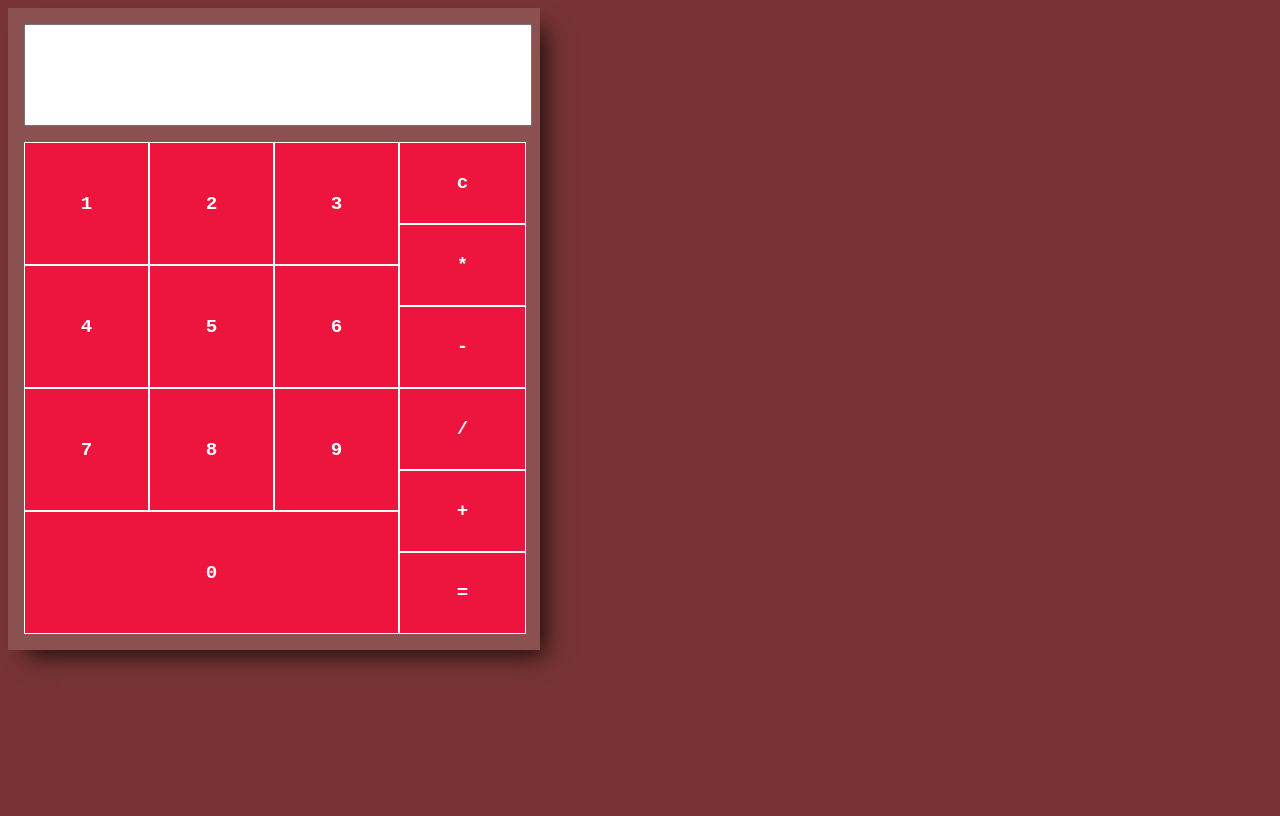
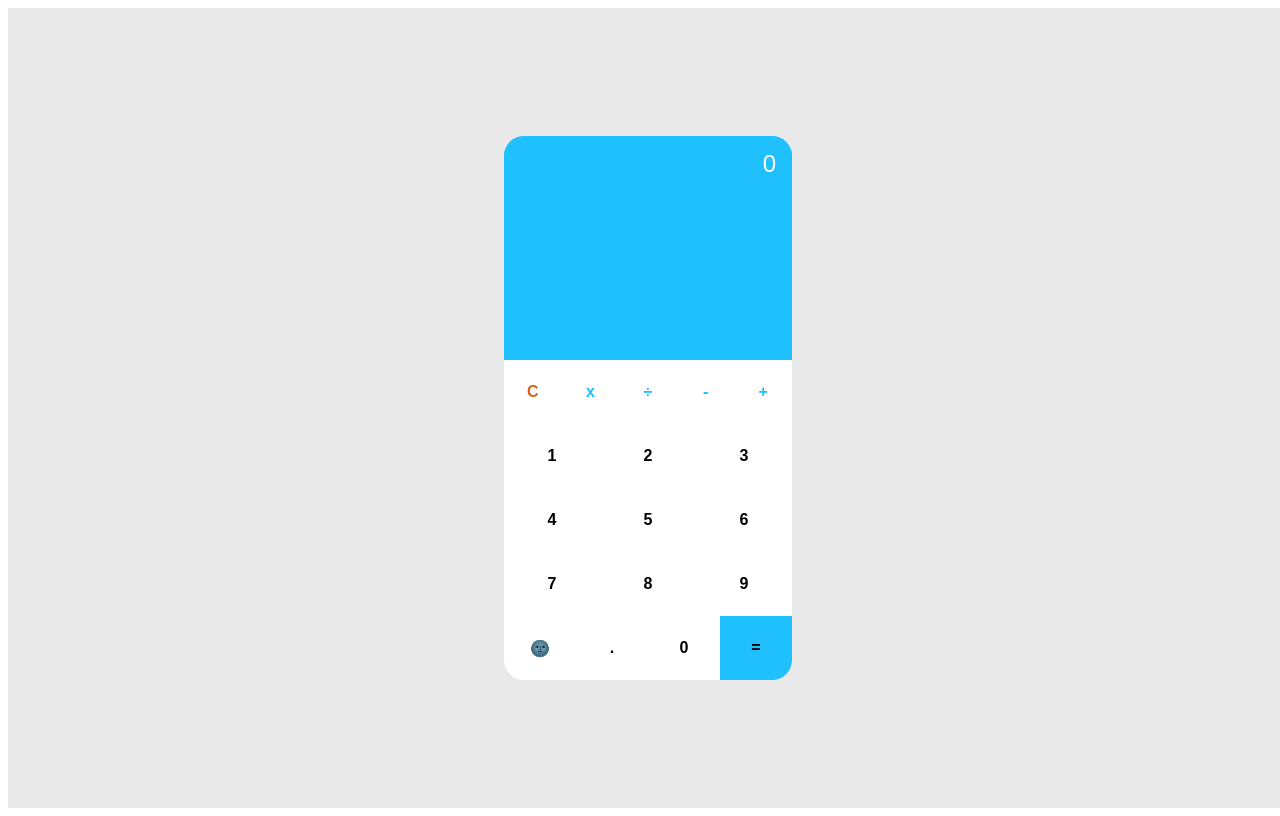
Before and after one commit to emysc/Calculator, a React (Vite) app in the folder calculator/: page / in a window 1280 px wide. Built offline with nearby package versions, Linux system fonts and the light colour scheme.

Commit message:
Creating states for parcial result and theming

```diff
--- a/calculator/package.json
+++ b/calculator/package.json
@@ -8,7 +8,6 @@
     "preview": "vite preview"
   },
   "dependencies": {
-    "mathjs": "^10.5.3",
     "react": "^18.0.0",
     "react-dom": "^18.0.0"
   },
--- a/calculator/src/App.css
+++ b/calculator/src/App.css
@@ -1,29 +1,145 @@
-html {
-    background-color: #783434;
+:root {
+  --primary: #20c0ff;
+  --secondary: #d6641c;
+  --dark: #0c263b;
+  --dark-bg: #000000;
+  --light: #ffffff;
+  --light-grey: #e9e9e9;
+}
+
+* {
+  font-family: sans-serif, Courier, monospace;
+}
+
+button {
+  appearance: none;
+  border: none;
+  outline: none;
+  cursor: pointer;
+  transition: 0.5s;
+  font-weight: bold;
+  font-size: 1em;
+}
+
+.App {
+  display: flex;
+  justify-content: center;
+  align-items: center;
+  min-height: 100vh;
+  min-width: 100vw;
+}
+
+.App.dark {
+  background-color: var(--dark-bg);
+}
+
+.App.light {
+  background-color: var(--light-grey);
 }
 
 .container {
+  border-radius: 20px;
+  overflow: hidden;
+}
+
+.output {
   display: flex;
   flex-wrap: wrap;
-  justify-content: center;
-  padding: 1rem;
-  max-width: 500px;
-  background-color: #ffffff24;
-  box-shadow: 12px 13px 22px -7px rgba(0, 0, 0, 0.75);
-  -webkit-box-shadow: 12px 13px 22px -7px rgba(0, 0, 0, 0.75);
-  -moz-box-shadow: 12px 13px 22px -7px rgba(0, 0, 0, 0.75);
+  max-width: 18em;
 }
 
-.numbers_container {
-  display: flex;
-  flex-wrap: wrap;
-  width: 75%;
-  height: auto;
-  margin-top: 1rem;
+.output span {
+  overflow: auto;
+  overflow-wrap: break-word;
+  word-wrap: break-word;
+  hyphens: auto;
+  flex: 1 1 0;
+  text-align: right;
+  padding: 15px;
+  outline: none;
+  height: 8em;
+  font-size: 1.5em;
+  line-height: 1em;
+  color: var(--light);
 }
 
-.ops_container {
-  width: 25%;
-  height: auto;
-  margin-top: 1rem;
+.dark .output span {
+  border: 1px solid var(--dark);
+  border-bottom-color: var(--primary);
+  background-color: var(--dark);
 }
+
+.light .output span {
+  border: 1px solid var(--primary);
+  border-bottom-color: var(--primary);
+  background-color: var(--primary);
+}
+
+.operations,
+.numbers,
+.last {
+  display: flex;
+}
+
+.operations button,
+.numbers button,
+.last button {
+  height: 4em;
+  width: 2em;
+}
+
+.dark .operations button,
+.dark .numbers button,
+.dark .last button {
+  background-color: var(--dark);
+  color: var(--light);
+}
+
+.light .operations button,
+.light .numbers button,
+.light .last button {
+  background-color: var(--light);
+  color: var(--dark-bg);
+}
+
+.light .operations button:hover,
+.light .numbers button:hover,
+.light .last button:hover {
+  opacity: 0.4;
+}
+
+.operations button:hover,
+.numbers button:hover,
+.last button:hover {
+  opacity: 0.9;
+}
+
+.operations button {
+  color: var(--primary);
+  flex: 1 1 0%;
+}
+
+button.custom {
+  color: var(--primary) !important;
+}
+
+.numbers,
+.last {
+  flex-wrap: wrap;
+}
+
+.operations > button:first-child {
+  color: var(--secondary);
+}
+
+.numbers button {
+  flex: 1 1 33.333%;
+}
+
+.last button {
+  flex: 1 1 25%;
+}
+
+.last > button:last-child {
+  background-color: var(--primary);
+}
--- a/calculator/src/App.tsx
+++ b/calculator/src/App.tsx
@@ -1,47 +1,93 @@
-import { create, all } from "mathjs";
 import { useState } from "react";
-import ButtonsOperations from "./components/ButtonsOperations";
 import Calculation from "./components/Calculation";
 import "./App.css";
 
-const math = create(all);
-
 function App() {
   const [value, setValue] = useState<string>("");
+  const [result, setResult] = useState<string>("");
+  const [theme, setTheme] = useState<string>("light");
+  const ops = ["*", "-", ".", "+", "/", "÷", "x"];
 
-  function amountReceived(x: any, y: string) {
-    if (x === "=") {
-      setValue(math.evaluate(value));
-    } else {
-      setValue(value + x);
+  const toggleTheme = () => {
+    setTheme((curr) => (curr === "light" ? "dark" : "light"));
+  };
+
+  const createDigits = () => {
+    const digits = [];
+    for (let i = 1; i < 10; i++) {
+      digits.push(
+        <button
+          key={i}
+          type="button"
+          onClick={(e) => amountReceived(i.toString(), e)}
+        >
+          {i}
+        </button>
+      );
     }
-    if (x === "c") {
-      setValue("");
+    return digits;
+  };
+
+  const calculate = () => {
+    setValue(eval(value).toString());
+  };
+
+  function clear() {
+    setValue("");
+    setResult("");
+  }
+
+  function amountReceived(x: string, y: any) {
+    if (
+      (ops.includes(x) && value === "") ||
+      (ops.includes(x) && ops.includes(value.slice(-1)))
+    ) {
+      return;
+    }
+
+    setValue(value + x);
+
+    if (!ops.includes(x)) {
+      setResult(eval(value + x).toString());
     }
   }
 
   return (
-    <div className="container">
-      <Calculation screenValue={value} />
-      <div className="numbers_container">
-        <ButtonsOperations operation="1" clickButton={amountReceived} />
-        <ButtonsOperations operation="2" clickButton={amountReceived} />
-        <ButtonsOperations operation="3" clickButton={amountReceived} />
-        <ButtonsOperations operation="4" clickButton={amountReceived} />
-        <ButtonsOperations operation="5" clickButton={amountReceived} />
-        <ButtonsOperations operation="6" clickButton={amountReceived} />
-        <ButtonsOperations operation="7" clickButton={amountReceived} />
-        <ButtonsOperations operation="8" clickButton={amountReceived} />
-        <ButtonsOperations operation="9" clickButton={amountReceived} />
-        <ButtonsOperations operation="0" clickButton={amountReceived} />
-      </div>
-      <div className="ops_container">
-        <ButtonsOperations operation="c" clickButton={amountReceived} />
-        <ButtonsOperations operation="*" clickButton={amountReceived} />
-        <ButtonsOperations operation="-" clickButton={amountReceived} />
-        <ButtonsOperations operation="/" clickButton={amountReceived} />
-        <ButtonsOperations operation="+" clickButton={amountReceived} />
-        <ButtonsOperations operation="=" clickButton={amountReceived} />
+    <div className={"App " + theme}>
+      <div className="container" >
+        <Calculation parcialResult={result} screenValue={value} />
+        <div className="operations">
+          <button type="button" onClick={(e) => clear()}>
+            C
+          </button>
+          <button type="button" className="custom" onClick={(e) => amountReceived("*", e)}>
+            x
+          </button>
+          <button type="button" className="custom" onClick={(e) => amountReceived("/", e)}>
+            ÷
+          </button>
+          <button type="button" className="custom" onClick={(e) => amountReceived("-", e)}>
+            -
+          </button>
+          <button type="button" className="custom" onClick={(e) => amountReceived("+", e)}>
+            +
+          </button>
+        </div>
+        <div className="numbers">{createDigits()}</div>
+        <div className="last">
+          <button type="button" onClick={() => toggleTheme()}>
+          {theme === 'dark' ? '🌞' : '🌚'}
+          </button>
+          <button type="button" onClick={(e) => amountReceived(".", e)}>
+            .
+          </button>
+          <button type="button" onClick={(e) => amountReceived("0", e)}>
+            0
+          </button>
+          <button type="button" onClick={() => calculate()}>
+            =
+          </button>
+        </div>
       </div>
     </div>
   );
--- a/calculator/src/components/ButtonsOperations.css
+++ /dev/null
@@ -1,33 +0,0 @@
-.btn {
-  flex-grow: 1;
-  display: flex;
-  align-items: center;
-  justify-content: center;
-  background-color: #ed143d;
-  border: 1px solid white;
-  color: white;
-  font-family: "Courier New", Courier, monospace;
-  font-size: larger;
-  font-weight: bold;
-}
-
-.btn:hover {
-    background-color: #ed143dc7;
-    cursor: pointer;
-}
-
-.numbers_container .btn {
-  height: calc(100% * (1 / 4) - 2px);
-  width: calc(100% * (1 / 3) - 2px);
-}
-
-.numbers_container .operation {
-}
-
-.ops_container .btn {
-  height: 80px;
-  width: calc((100% * 1));
-}
-
-.ops_container .operation {
-}
--- a/calculator/src/components/ButtonsOperations.tsx
+++ /dev/null
@@ -1,11 +0,0 @@
-import "./ButtonsOperations.css";
-
-function ButtonsOperations(props: { operation: string; clickButton: any }) {
-  return (
-    <div className="btn" onClick={(e) => props.clickButton(props.operation, e)}>
-      <p className="operation">{props.operation}</p>
-    </div>
-  );
-}
-
-export default ButtonsOperations;
--- a/calculator/src/components/Calculation.css
+++ /dev/null
@@ -1,13 +0,0 @@
-.output {
-  width: 100%;
-  height: auto;
-}
-
-.output input {
-  width: 100%;
-  height: 5em;
-  font-family: "Courier New", Courier, monospace;
-  font-size: larger;
-  font-weight: bold;
-  color: black;
-}
--- a/calculator/src/components/Calculation.tsx
+++ b/calculator/src/components/Calculation.tsx
@@ -1,9 +1,11 @@
-import './Calculation.css';
-
-function Calculation(props: { screenValue: any }) {
+function Calculation(props: { screenValue: any; parcialResult: string }) {
   return (
     <div className="output">
-      <input type="text" value={props.screenValue.toString()} readOnly></input>
+      <span>
+        {props.parcialResult ? "(" + props.parcialResult + ")" : ""}
+        &nbsp;
+        {props.screenValue.toString() || "0"}
+      </span>
     </div>
   );
 }
```
Also changed, not shown: 1 other file (tests, documents, lock files or other folders).
